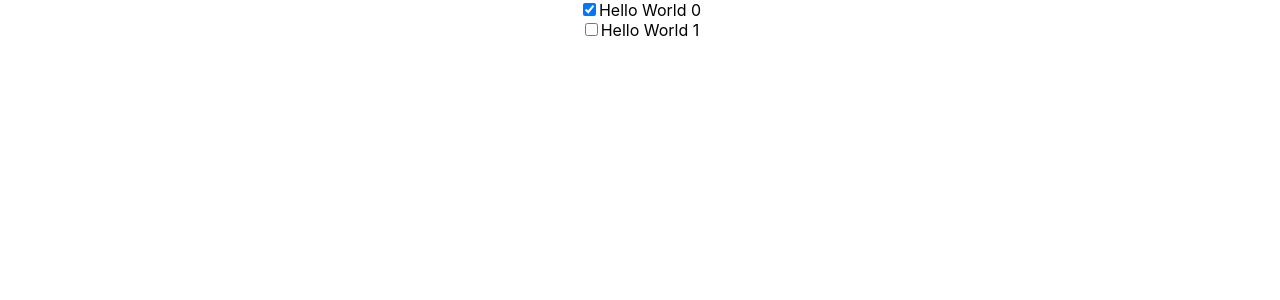
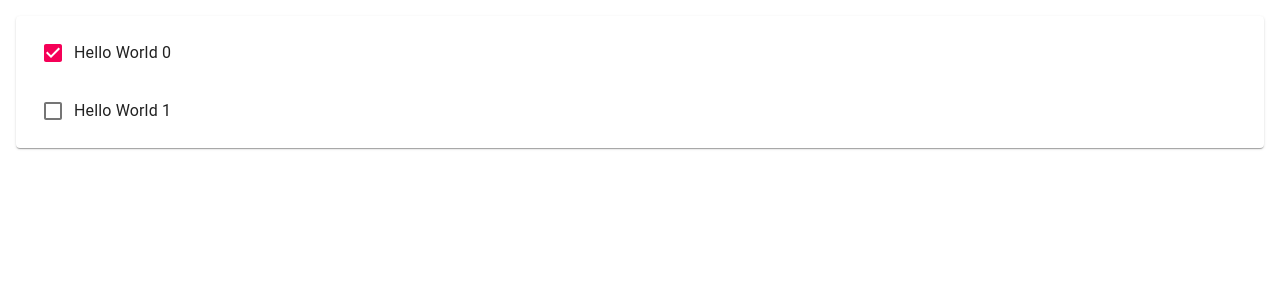
Before and after one commit to hyojupark/react-study-todolist, a React (Create React App) app: page / in a window 1280 px wide. Shown: the top 300 px of the page. Built offline with nearby package versions, Linux system fonts and the light colour scheme.

Commit message:
Component에 Material UI 연동

```diff
--- a/src/App.js
+++ b/src/App.js
@@ -1,5 +1,6 @@
 import React from 'react';
 import Todo from './Todo';
+import { Paper, List } from '@material-ui/core';
 import './App.css';
 
 class App extends React.Component {
@@ -14,9 +15,18 @@
     }
 
 	render() {
-        var todoItems = this.state.items.map((item, idx) => (
-            <Todo item={item} key={item.id} />
-        ));
+        // var todoItems = this.state.items.map((item, idx) => (
+        //     <Todo item={item} key={item.id} />
+        // ));
+        var todoItems = this.state.items.length > 0 && (
+            <Paper style={{ margin: 16}}>
+                <List>
+                    {this.state.items.map((item, idx) => (
+                        <Todo item={item} key={item.id} />
+                    ))}
+                </List>
+            </Paper>
+        );
 
 		return (
 			<div className="App">
--- a/src/Todo.js
+++ b/src/Todo.js
@@ -1,4 +1,5 @@
 import React from 'react';
+import { ListItem, ListItemText, InputBase, Checkbox } from '@material-ui/core';
 
 class Todo extends React.Component {
     constructor(props) {
@@ -7,17 +8,32 @@
     }
 
     render() {
+        const item = this.state.item;
         return (
-            <div className="Todo">
-                <input
-                    type="checkbox"
-                    id={this.state.item.id}
-                    name={this.state.item.name}
-                    value={this.state.item.done}
-                    defaultChecked={this.state.item.done}
-                />
-                <label for={this.state.item.id}>{this.state.item.title}</label>
-            </div>
+            <ListItem>
+                <Checkbox checked={item.done} />
+                <ListItemText>
+                    <InputBase
+                        inputProps={{ "aria-label": "naked" }}
+                        type="text"
+                        id={item.id}
+                        name={item.name}
+                        value={item.title}
+                        multiple={true}
+                        fullWidth={true}
+                    />
+                </ListItemText>
+            </ListItem>
+            // <div className="Todo">
+            //     <input
+            //         type="checkbox"
+            //         id={this.state.item.id}
+            //         name={this.state.item.name}
+            //         value={this.state.item.done}
+            //         defaultChecked={this.state.item.done}
+            //     />
+            //     <label for={this.state.item.id}>{this.state.item.title}</label>
+            // </div>
         )
     }
 }
```
